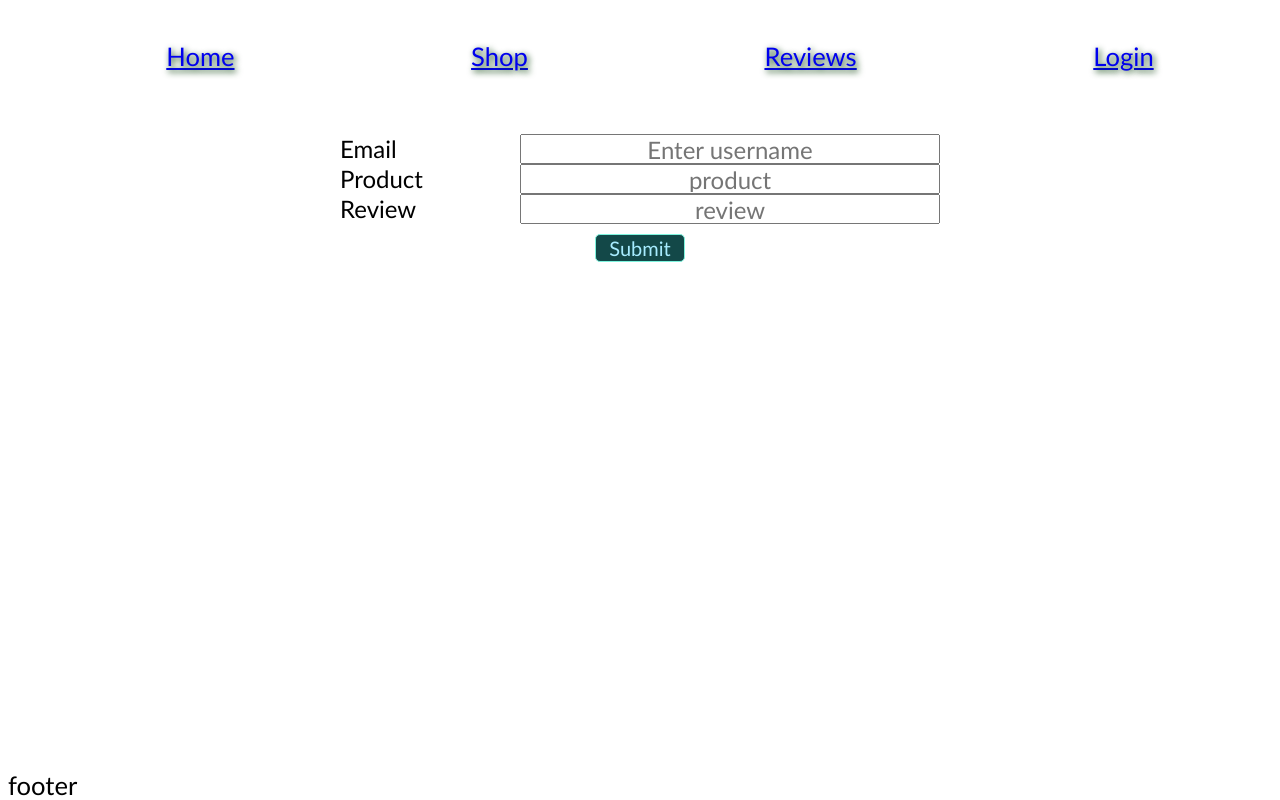
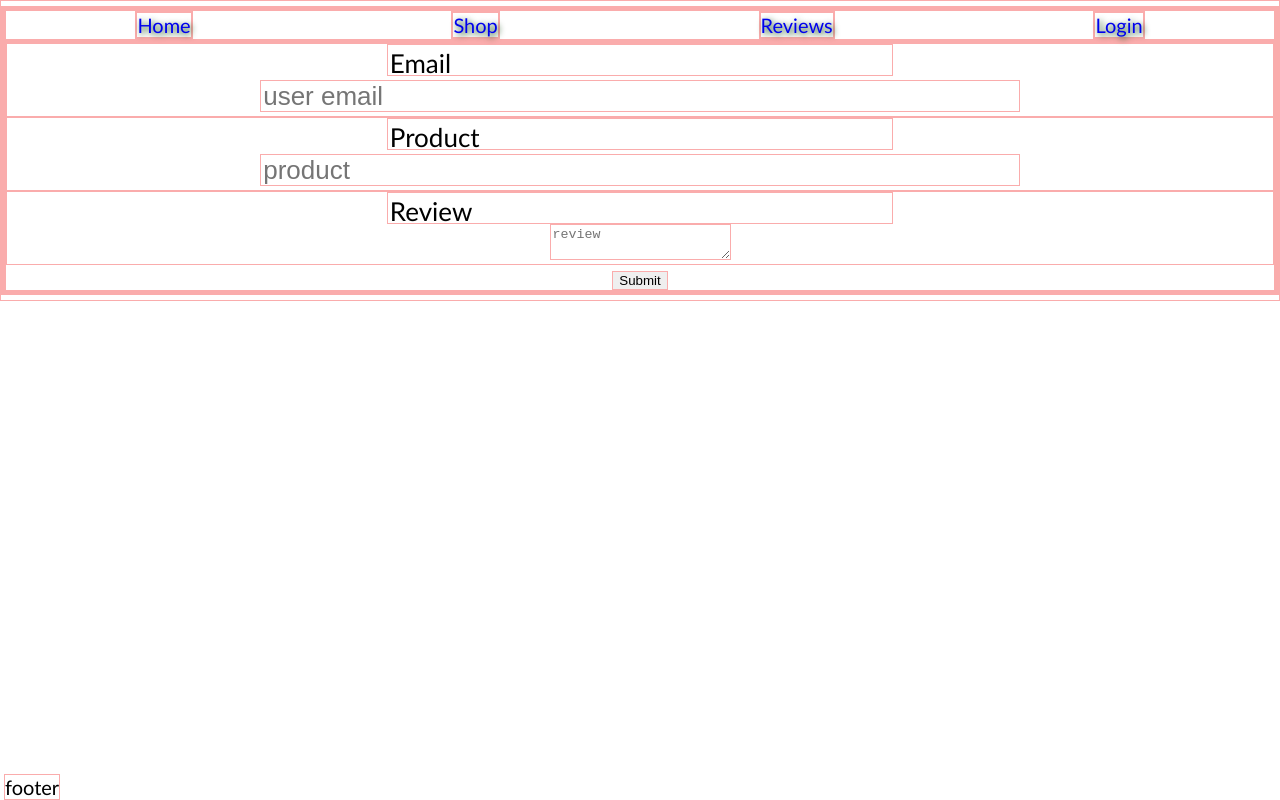
Before and after one commit to awinters81/Project-3, a React (Create React App) app: page / in a window 1280 px wide. Both pictures are taken after a click on the link "Reviews". Built offline with nearby package versions, Linux system fonts and the light colour scheme.

Commit message:
udpating login css & functions

```diff
--- a/src/App.css
+++ b/src/App.css
@@ -1,146 +1,228 @@
 *{
   box-sizing: border-box;
+  border: solid 1px rgb(250, 172, 172);
+}
+body{
+  box-sizing: border-box;;
+  margin: 5px auto 5px auto;
+}
+
+#root{
+
   text-align: center;
   /* border: 1px solid rgba(11, 108, 20, 0.8); */
-font-size: 2vw;
+  font-size: 20px;
   font-family: 'Calibri';
+  margin: auto;
+}
+.App{
+  margin:auto;
+}
+
+div.react-nav{
+  width:100%;
+  margin: 0px auto 0px auto;
+}
+
+
+
+.menuoptions{
+  display:flex;
+  margin-block-start: 0px;
+  margin-block-end: 0px;
+  padding-inline-start: 0px;
+  width:100%;
+  list-style: none;
+
 
 }
-/* .App { */
-
-  /* border: 1px solid rgba(11, 108, 20, 0.8); */
-/* } */
-/*
-.App-logo {
-  height: 40vmin;
-  pointer-events: none;
+.menuoptions li{
+  display: flex;
+  flex-wrap:wrap;
+  flex-direction: row;
+  list-style-type: none;
+  margin: 0px auto 0px auto;
 }
 
-@media (prefers-reduced-motion: no-preference) {
-  .App-logo {
-    animation: App-logo-spin infinite 20s linear;
+.menuoptions a{
+  margin: 0px auto 0px auto;
+  text-decoration: none;
+  text-shadow: 2px 2px 6px  rgb(5, 63, 6);
 }
-}
-  */
-/* .App-header {
-  background-color: #282c34;
-  min-height: 100vh;
-  display: flex;
-  flex-direction: column;
-  align-items: center;
-  justify-content: center;
-  font-size: calc(10px + 2vmin);
-  color: white;
-} */
-
-.App-link {
-  color: #61dafb;
+.menuoptions a:hover{
+  text-shadow: 2px 2px 6px  rgb(238, 113, 232);
+  transition: all .25s ease-in-out;
 }
 
-/* @keyframes App-logo-spin {
-  from {
-    transform: rotate(0deg);
+.whole-form{
+  display: flex;
+  flex-wrap: nowrap;
+  flex-direction: column;
+  font-size: 24px;
+  min-height: 250px;
+  height: auto;
+  width: 55vw;
+  max-width: 550px;
+  min-width: 300px;
+  margin: 30px auto 30px auto;
+  /* margin:auto; */
+  box-shadow: 3px 3px 10px 3px rgb(5, 104, 7);
+  border: 1px solid rgba(11, 108, 20, 0.8);
 }
-  to {
-    transform: rotate(360deg);
+
+.main-form{
+  display:flex;
+  width: 100%;
+  margin: 5px auto 5px auto;
+  flex-direction: row;
+  text-align: center;
 }
-} */
+
+
+.green-form label,.green-form input{
+  font-size: 28px;
+  height: 40px;
+  padding:20px;
+  margin: auto;
+}
+
+label,input{
+  /* display:inline-block; */
+  display:flex;
+  flex-wrap: nowrap;
+  margin:4px auto 4px auto;
+
+  /* justify-content: space-evenly; */
+}
+input{
+  font-size: 26px;
+  /* padding: auto 5px auto 5px; */
+  padding: 2px;
+  width: 60%;
+  height: 32px;
+}
+label{
+  margin: auto ;
+  font-size: 26px;
+  text-align: left;
+  padding: 2px;
+  width:40%;
+  height: 32px;
+}
+
+
+
+.form-button{
+  display: block;
+  min-width: 60px;
+  max-width: 110px;
+  width: auto;
+  font-size: 20px;
+  height: auto;
+  min-height: 26px;
+  cursor: pointer;
+  background-color: rgb(19, 72, 72);
+  color: #a7ecff;
+  border: 1px solid rgb(126, 244, 222);
+  border-radius: 5px;
+  transition: .20s ease-in-out;
+  /* writing-mode:vertical-lr; */
+}
+.form-button:hover{
+  background-color: rgb(161, 255, 255);
+  color: #003488;
+  border: 1px solid rgb(18, 72, 98);
+  transition: .20s ease-in-out;
+}
+
+
+.sign-log-button{
+  width: 20%;
+  margin: 5px auto 5px auto;
+}
+
+#signin-button, #signup-button{
+  width: 100%;
+  font-size: 28px;
+  margin: 5px auto 5px auto;
+  display: inline-block;
+}
+
+
+#form-switch{
+  width: 35vw;
+  margin: 30px auto 0px auto;
+  display: inline-flex;
+}
+#login-title,#signup-title{
+  font-family: 'MV Boli';
+  font-size: 26px;
+  width: 30%;
+  margin: 0px auto 0px auto;
+  cursor: pointer;
+  background-color: rgb(206, 47, 156);
+  color: #5e0f5a;
+  border: 2px solid rgb(66, 27, 61);
+  border-radius: 5px;
+}
+#login-title:hover,#signup-title:hover{
+  background-color: rgb(116, 21, 86);
+  /* color: #ffe3fe; */
+  color: #89ffde;
+  border: 2px solid rgb(255, 11, 222);
+  box-shadow: 3px 3px 10px rgba(255, 11, 222,.6),-3px -3px 10px rgba(255, 11, 222,.6);
+  transition: .20s ease-in-out;
+}
+/* box-shadow: 3px 3px red, -1em 0 .4em olive;  */
+#input-forms-signup{
+  display:none;
+}
+
+
+.form-input[inputTest='fail'] {
+  animation-name: invalidInput;
+  animation-duration: 2.5s;
+}
+
+@keyframes invalidInput {
+  0%   {background-color: rgba(255, 102, 0, 0.75);}
+  25%  {background-color: rgba(255, 204, 0, 0.75);}
+  50%  {background-color: rgba(0, 234, 255, 0.75);}
+  100% {background-color: rgba(118, 21, 192, 0.75);}
+}
+
+
 
 .footer {
   position: fixed;
   bottom: 0;
 
 }
+@media screen and (max-width: 1200px) {
 
-.menuoptions{
-  display: flex;
-  flex-direction: row;
-  justify-content: space-evenly;
-  margin: 10px auto 10px auto;
-  text-decoration:none;
+  .menuoptions a, label, input,#signin-button, #signup-button{
+    font-size: 1.9vw;
+  }
+  .menuoptions a, label, input, #signin-button, #signup-button,#login-title,#signup-title{
+    font-size: 2.7vw;
+    padding: 3px;
+    }
+  }
+
+@media screen and (max-width: 768px) {
+
+
+  .whole-form{
+    width:100%;
+    height: auto;
+    min-height: 200px;
+  }
+  .menuoptions a, label, input, #signin-button, #signup-button,#login-title,#signup-title{
+    font-size: 2.7vw;
+    padding: 5px;
+  }
+  #form-switch{
+    width: 60vw;
 
   }
-
-.menuoptions li{
-  margin: 20px auto 20px auto;
-  font-size: 36px;
-  /* margin-left: 10px; */
-  /* margin-right: 10px; */
-  /* margin-left: 15%; */
-  /* margin-right: 15%; */
-  list-style-type: none;
-  text-decoration:none;
-  text-shadow: 2px 2px 6px  rgb(5, 63, 6);
-
 }
-.page-title{
-font-size: 30px;
-}
-.login-section{
-margin: 20px auto 20px auto;
-display:flex;
-flex-direction: column;
-text-align: center;
-}
-.reviews-form{
-font-size: 24px;
-margin: 40px auto 20px auto;
-display: flex;
-flex-wrap: wrap;
-flex-direction: column;
-height: 450px;
-width: 600px;
-}
-.green-form label,.green-form input{
-  font-size: 20px;
-  height: 40px;
-  padding:20px;
-  margin: auto;
-}
-
-.login-form, .signup-form{
-  font-size: 24px;
-  display: flex;
-  flex-wrap: wrap;
-  flex-direction: column;
-  height: 180px;
-  width: 500px;
-
-  margin: 20px auto 20px auto;
-  margin:auto;
-  box-shadow: 3px 3px 10px 3px rgb(5, 104, 7);
-  border: 1px solid rgba(11, 108, 20, 0.8);
-}
-input{
-  font-size: 24px;
-  padding: auto 5px auto 5px;
-  float:right;
-  width: 70%;
-  height: 30px;
-}
-label{
-  font-size: 24px;
-  font-style: 'bold';
-  text-align: left;
-  padding: auto 5px auto 5px;
-  float:left;
-  width:30%;
-  height: 30px;
-}
-button{
-  width: 90px;
-  font-size: 20px;
-  margin: 10px auto 10px auto;
-  cursor: pointer;
-  background-color: rgb(19, 72, 72);
-  color: #a7ecff;
-  border: 1px solid rgb(126, 244, 222);
-  border-radius: 5px;
-  transition: all .25s ease-in-out;
-}
-button:hover{
-  background-color: rgb(161, 255, 255);
-  color: #003488;
-  border: 1px solid rgb(18, 72, 98);
-  transition: all .25s ease-in-out;
-}
--- a/src/App.js
+++ b/src/App.js
@@ -1,5 +1,4 @@
 // import logo from './logo.svg';
-
 
 import React   from 'react';
 import './App.css';
@@ -32,11 +31,8 @@ function App() {
     <div className="App">
 
        <Navbar show_screen={pageSelect} set_screen={setShop}/>
-
        <Render/>
        <Footer/>
-
-
 
     </div>
   );
--- a/src/pages/reviews.js
+++ b/src/pages/reviews.js
@@ -6,43 +6,22 @@ const Reviews = () => {
 
 
   return (
-    <div>
-      {
-        <div>
-        <form className='reviews-form'>
+    <div className='react-container'>
+        <form className='input-forms'>
           <div className='greene-form'>
-          <label for='username'>Email</label>
-          <input
-            type='username'
-            className='form-input'
-            id='username'
-            placeholder='Enter username'
-          />
+            <label htmlFor='username'>Email</label>
+            <input type='username' className='form-input' id='username' placeholder='user email' />
           </div>
           <div className='greene-form'>
-            <label for='product'>Product</label>
-            <input
-                type='product'
-                className='form-input'
-                id='productsearch'
-                placeholder='product'
-            />
+            <label htmlFor='product'>Product</label>
+            <input type='product' className='form-input' id='productsearch' placeholder='product' />
           </div>
           <div className='greene-form'>
-            <label for='review'>Review</label>
-            <input
-                type='review'
-                className='form-input'
-                id='review'
-                placeholder='review'
-            />
+            <label htmlFor='review'>Review</label>
+            <textarea type='review' className='form-input' id='review' placeholder='review' />
           </div>
           <button type='submit' class='main-button' id='submit-btn'>Submit</button>
         </form>
-        </div>
-
-      }
-
     </div>
 
     )
```
Also changed, not shown: src/pages/login.js (+103 -31 lines). Lines whose indentation alone changed are shown as unchanged.
